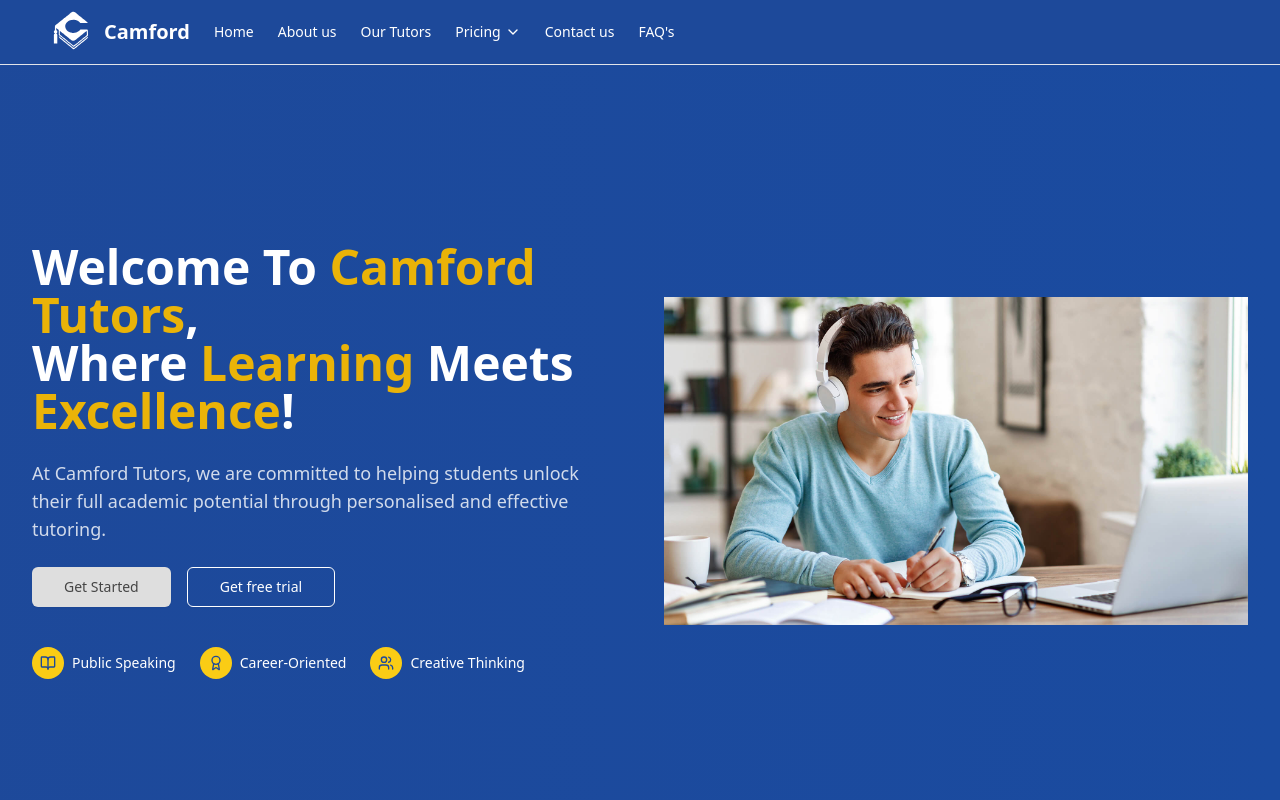
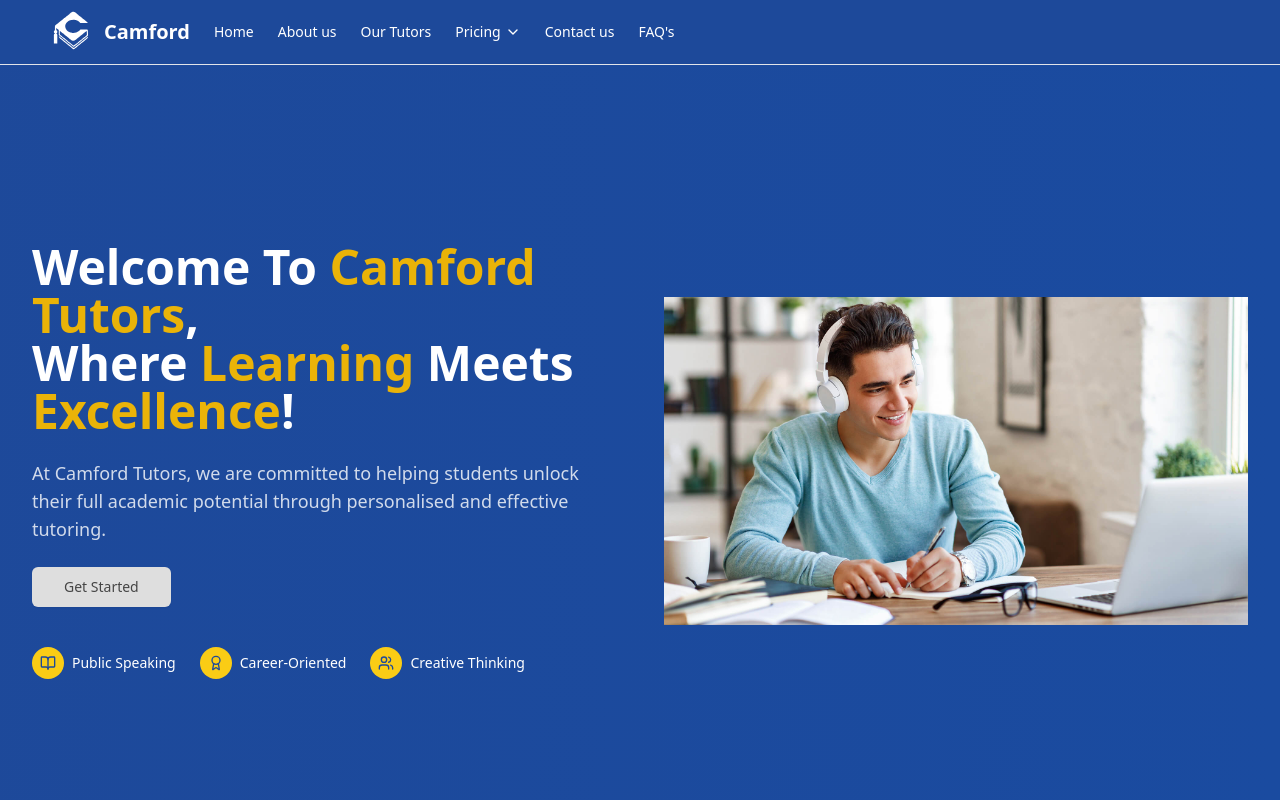
Before and after one commit to Txbish/camford, a Next.js app: page / in a window 1280 px wide. Shown: the top 800 px of the page. Built offline with nearby package versions, Linux system fonts and the light colour scheme.

Commit message:
removed button and added link

```diff
--- a/app/page.tsx
+++ b/app/page.tsx
@@ -29,16 +29,11 @@ export default function HomePage() {
                 tutoring.
               </p>
               <div className="flex flex-wrap gap-4">
-                <Button size="lg" variant="secondary">
-                  Get Started
-                </Button>
-                <Button
-                  size="lg"
-                  variant="outline"
-                  className="bg-transparent text-white border-white hover:bg-white/10"
-                >
-                  Get free trial
-                </Button>
+                <Link href="/pricing">
+                  <Button size="lg" variant="secondary">
+                    Get Started
+                  </Button>
+                </Link>
               </div>
               <div className="flex flex-wrap gap-6 pt-4">
                 <div className="flex items-center gap-2">
```
